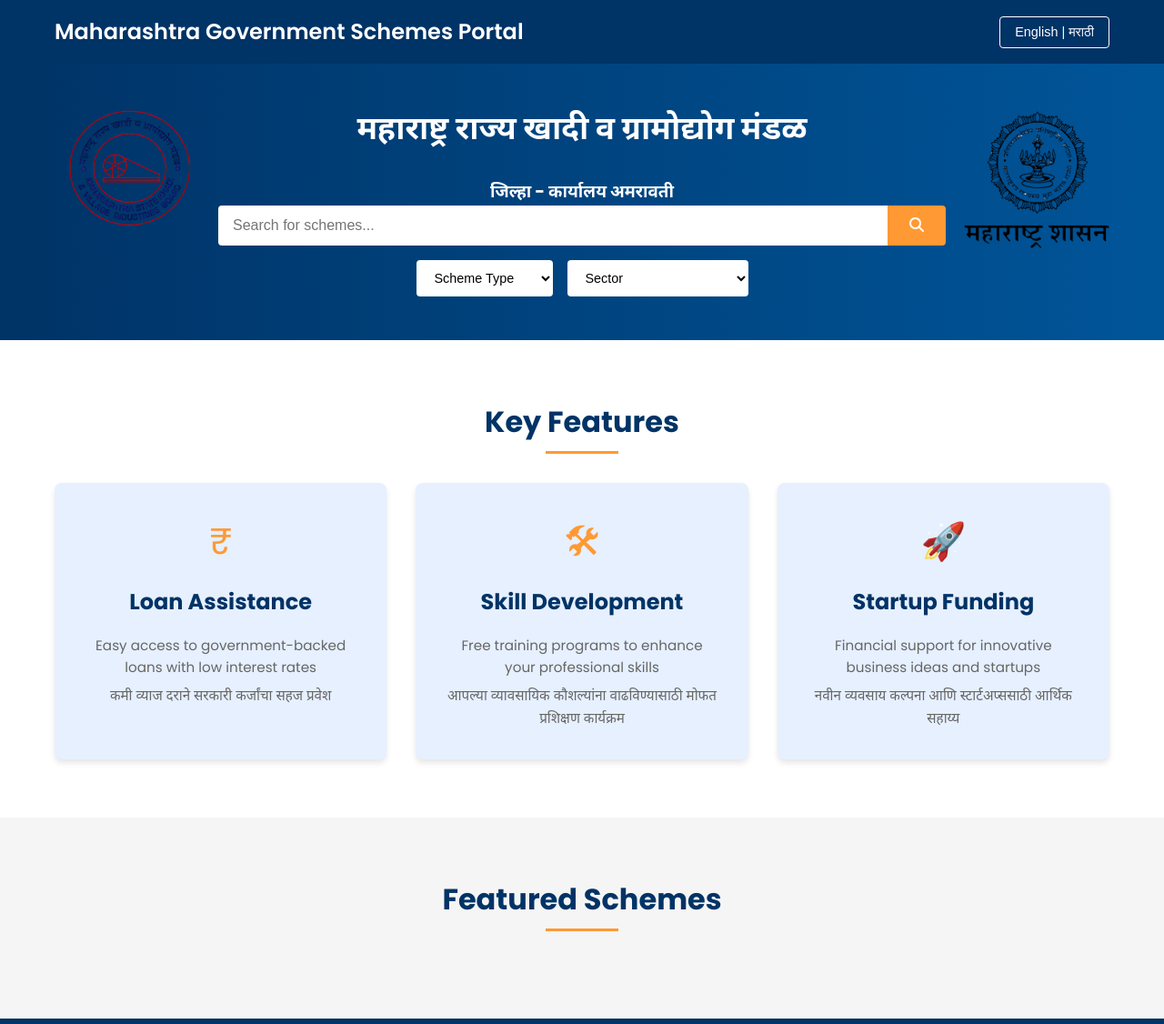
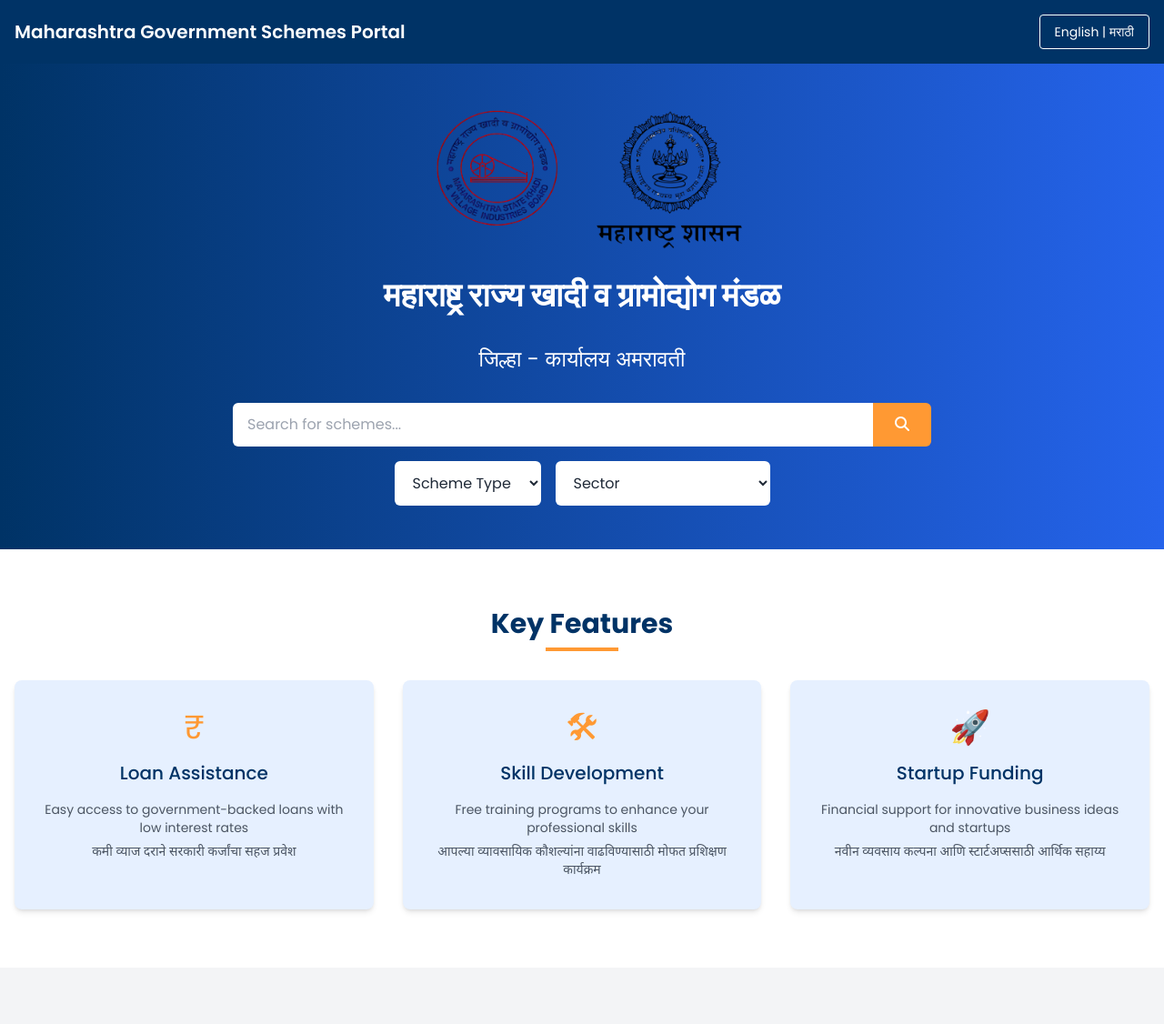
Before and after one commit to Codeayu/MahaPower, a Django app: page / in a window 1280 px wide. Shown: the top 1126 px of the page at 91% size. Run offline with Django 5.2, Linux system fonts and the light colour scheme; data that the repository does not hold is empty; some libraries are stand-ins or nearby versions.

Commit message:
Update index.html

```diff
--- a/core/home/templates/index.html
+++ b/core/home/templates/index.html
@@ -4,45 +4,64 @@
     <meta charset="UTF-8">
     <meta name="viewport" content="width=device-width, initial-scale=1.0">
     <title>Maharashtra Government Schemes Portal</title>
-    <link rel="stylesheet" href="static/styles.css">
+    <!-- Replace regular CSS with Tailwind CDN -->
+    <script src="https://cdn.tailwindcss.com"></script>
     <link href="https://fonts.googleapis.com/css2?family=Poppins:wght@300;400;500;600;700&family=Noto+Sans:wght@400;500;600;700&family=Noto+Sans+Devanagari:wght@400;500;600;700&display=swap" rel="stylesheet">
     <link rel="stylesheet" href="https://cdnjs.cloudflare.com/ajax/libs/font-awesome/6.4.0/css/all.min.css">
+    <script>
+        tailwind.config = {
+            theme: {
+                extend: {
+                    colors: {
+                        saffron: '#FF9933',
+                        navyBlue: '#003366',
+                        lightBlue: '#E6F0FF',
+                    },
+                    fontFamily: {
+                        poppins: ['Poppins', 'sans-serif'],
+                        noto: ['Noto Sans', 'sans-serif'],
+                        devanagari: ['Noto Sans Devanagari', 'sans-serif'],
+                    }
+                }
+            }
+        }
+    </script>
 </head>
-<body>
+<body class="font-poppins text-gray-800 bg-gray-100">
     <!-- Header Section -->
     <header>
-        <nav class="navbar">
-            <div class="container">
+        <nav class="bg-navyBlue text-white py-4">
+            <div class="container mx-auto px-4 max-w-7xl flex justify-between items-center">
                 <div class="logo">
-                    <h1>Maharashtra Government Schemes Portal</h1>
+                    <h1 class="text-xl font-semibold">Maharashtra Government Schemes Portal</h1>
                 </div>
                 <div class="language-toggle">
-                    <button id="langToggle">English | मराठी</button>
+                    <button id="langToggle" class="border border-white bg-transparent text-white py-2 px-4 rounded text-sm hover:bg-white hover:text-navyBlue transition-all">English | मराठी</button>
                 </div>
             </div>
         </nav>
 
-        <div class="hero">
-            <div class="container">
-            <div class="hero-logos">
-                <img src="media/index/logoofministry.png" alt="Ministry Logo" class="ministry-logo" width="160" height="auto" style="float: left; margin-right: 15px;">
-                <img src="media/index/maha.png" alt="Maharashtra Logo" class="maha-logo" width="160" height="auto" style="float: right; margin-left: 15px;">
+        <div class="bg-gradient-to-r from-navyBlue to-blue-600 text-white py-12 text-center">
+            <div class="container mx-auto px-4 max-w-7xl">
+                <div class="flex justify-center mb-6">
+                    <img src="media/index/logoofministry.png" alt="Ministry Logo" class="w-40 h-auto mr-4">
+                    <img src="media/index/maha.png" alt="Maharashtra Logo" class="w-40 h-auto ml-4">
                 </div>
-            <h2 class="tagline">महाराष्ट्र राज्य खादी व ग्रामोद्योग मंडळ</h2>
-            <h3 class="subtitle">जिल्हा - कार्यालय अमरावती</h3>
-            <div class="search-section">
-                <div class="search-bar">
-                <input type="text" placeholder="Search for schemes...">
-                <button class="search-btn"><i class="fas fa-search"></i></button>
+                <h2 class="text-4xl font-bold mb-8 leading-tight">महाराष्ट्र राज्य खादी व ग्रामोद्योग मंडळ</h2>
+                <h3 class="text-2xl mb-8">जिल्हा - कार्यालय अमरावती</h3>
+                <div class="max-w-3xl mx-auto">
+                    <div class="flex mb-4">
+                        <input type="text" placeholder="Search for schemes..." class="flex-1 py-3 px-4 rounded-l-md text-base text-gray-800">
+                        <button class="bg-saffron text-white px-6 rounded-r-md"><i class="fas fa-search"></i></button>
                     </div>
-                <div class="filters">
-                <select class="filter-dropdown">
+                    <div class="flex justify-center gap-4 flex-wrap md:flex-nowrap">
+                        <select class="py-3 px-4 rounded-md bg-white text-gray-800 min-w-[150px]">
                             <option value="">Scheme Type</option>
                             <option value="loan">Loan</option>
                             <option value="skill">Skill</option>
                             <option value="funding">Funding</option>
                         </select>
-                <select class="filter-dropdown">
+                        <select class="py-3 px-4 rounded-md bg-white text-gray-800 min-w-[150px]">
                             <option value="">Sector</option>
                             <option value="agriculture">Agriculture</option>
                             <option value="manufacturing">Manufacturing</option>
@@ -56,48 +75,48 @@
     </header>
 
     <!-- Key Features Section -->
-    <section class="features">
-        <div class="container">
-            <h2 class="section-title">Key Features</h2>
-            <div class="feature-cards">
-                <div class="feature-card">
-                    <div class="feature-icon">₹</div>
-                    <h3>Loan Assistance</h3>
-                    <p class="english">Easy access to government-backed loans with low interest rates</p>
-                    <p class="marathi">कमी व्याज दराने सरकारी कर्जांचा सहज प्रवेश</p>
+    <section class="py-16 bg-white">
+        <div class="container mx-auto px-4 max-w-7xl">
+            <h2 class="text-3xl text-center text-navyBlue mb-8 font-bold relative pb-3 after:content-[''] after:absolute after:bottom-0 after:left-1/2 after:-translate-x-1/2 after:w-20 after:h-1 after:bg-saffron">Key Features</h2>
+            <div class="grid grid-cols-1 md:grid-cols-3 gap-8">
+                <div class="bg-lightBlue p-8 rounded-lg shadow-md text-center transition-transform hover:-translate-y-1">
+                    <div class="text-4xl text-saffron mb-4">₹</div>
+                    <h3 class="text-xl text-navyBlue mb-4 font-medium">Loan Assistance</h3>
+                    <p class="text-gray-600 text-sm">Easy access to government-backed loans with low interest rates</p>
+                    <p class="font-devanagari text-gray-600 text-sm mt-2">कमी व्याज दराने सरकारी कर्जांचा सहज प्रवेश</p>
                 </div>
-                <div class="feature-card">
-                    <div class="feature-icon">🛠</div>
-                    <h3>Skill Development</h3>
-                    <p class="english">Free training programs to enhance your professional skills</p>
-                    <p class="marathi">आपल्या व्यावसायिक कौशल्यांना वाढविण्यासाठी मोफत प्रशिक्षण कार्यक्रम</p>
+                <div class="bg-lightBlue p-8 rounded-lg shadow-md text-center transition-transform hover:-translate-y-1">
+                    <div class="text-4xl text-saffron mb-4">🛠</div>
+                    <h3 class="text-xl text-navyBlue mb-4 font-medium">Skill Development</h3>
+                    <p class="text-gray-600 text-sm">Free training programs to enhance your professional skills</p>
+                    <p class="font-devanagari text-gray-600 text-sm mt-2">आपल्या व्यावसायिक कौशल्यांना वाढविण्यासाठी मोफत प्रशिक्षण कार्यक्रम</p>
                 </div>
-                <div class="feature-card">
-                    <div class="feature-icon">🚀</div>
-                    <h3>Startup Funding</h3>
-                    <p class="english">Financial support for innovative business ideas and startups</p>
-                    <p class="marathi">नवीन व्यवसाय कल्पना आणि स्टार्टअप्ससाठी आर्थिक सहाय्य</p>
+                <div class="bg-lightBlue p-8 rounded-lg shadow-md text-center transition-transform hover:-translate-y-1">
+                    <div class="text-4xl text-saffron mb-4">🚀</div>
+                    <h3 class="text-xl text-navyBlue mb-4 font-medium">Startup Funding</h3>
+                    <p class="text-gray-600 text-sm">Financial support for innovative business ideas and startups</p>
+                    <p class="font-devanagari text-gray-600 text-sm mt-2">नवीन व्यवसाय कल्पना आणि स्टार्टअप्ससाठी आर्थिक सहाय्य</p>
                 </div>
             </div>
         </div>
     </section>
 
     <!-- Scheme Showcase Section -->
-    <section class="schemes">
-        <div class="container">
-            <h2 class="section-title">Featured Schemes</h2>
-            <div class="scheme-grid">
+    <section class="py-16 bg-gray-100">
+        <div class="container mx-auto px-4 max-w-7xl">
+            <h2 class="text-3xl text-center text-navyBlue mb-8 font-bold relative pb-3 after:content-[''] after:absolute after:bottom-0 after:left-1/2 after:-translate-x-1/2 after:w-20 after:h-1 after:bg-saffron">Featured Schemes</h2>
+            <div class="grid grid-cols-1 md:grid-cols-2 lg:grid-cols-3 gap-8">
                 {% for scheme in schemes %}
-                <div class="scheme-card">
-                    <div class="scheme-image">
-                        <img src="{{ scheme.image.url }}" alt="{{ scheme.title }}">
+                <div class="bg-white rounded-lg overflow-hidden shadow-md transition-transform hover:-translate-y-1">
+                    <div class="h-48 overflow-hidden">
+                        <img src="{{ scheme.image.url }}" alt="{{ scheme.title }}" class="w-full h-full object-cover rounded-lg shadow-md">
                     </div>
-                    <div class="scheme-content">
-                        <div class="scheme-badge">{{ scheme.sector }}</div>
-                        <h3 class="scheme-title">{{ scheme.name_en}}</h3>
-                        <p class="scheme-title-marathi">{{ scheme.name_mr }}</p>
-                        <p class="scheme-summary">{{ scheme.summary }}</p>
-                        <a href="{% url 'scheme_detail' scheme.id %}" class="view-details">View Details</a>
+                    <div class="p-6">
+                        <span class="inline-block bg-lightBlue text-navyBlue px-3 py-1 rounded-full text-xs mb-4">{{ scheme.sector }}</span>
+                        <h3 class="text-xl text-navyBlue mb-1 font-medium">{{ scheme.name_en }}</h3>
+                        <p class="font-devanagari text-gray-600 text-lg mb-4">{{ scheme.name_mr }}</p>
+                        <p class="text-gray-800 mb-6 text-sm">{{ scheme.summary }}</p>
+                        <a href="{% url 'scheme_detail' scheme.id %}" class="block w-full bg-saffron text-white text-center py-2 px-4 rounded hover:bg-amber-600 transition-colors">View Details</a>
                     </div>
                 </div>
                 {% endfor %}
@@ -106,26 +125,26 @@
     </section>
 
     <!-- Footer Section -->
-    <footer>
-        <div class="container">
-            <div class="footer-content">
-                <div class="footer-contact">
-                    <h3>Contact Us</h3>
-                    <p><i class="fas fa-envelope"></i> info@maharashtraschemes.gov.in</p>
-                    <p><i class="fas fa-phone"></i> 1800-123-4567</p>
+    <footer class="bg-navyBlue text-white py-12">
+        <div class="container mx-auto px-4 max-w-7xl">
+            <div class="grid grid-cols-1 md:grid-cols-3 gap-8">
+                <div>
+                    <h3 class="text-xl text-saffron mb-6">Contact Us</h3>
+                    <p class="mb-3"><i class="fas fa-envelope text-saffron mr-2"></i> info@maharashtraschemes.gov.in</p>
+                    <p><i class="fas fa-phone text-saffron mr-2"></i> 1800-123-4567</p>
                 </div>
-                <div class="footer-links">
-                    <h3>Quick Links</h3>
-                    <ul>
-                        <li><a href="#">About Us</a></li>
-                        <li><a href="#">Privacy Policy</a></li>
-                        <li><a href="#">Terms of Service</a></li>
-                        <li><a href="#">FAQ</a></li>
+                <div>
+                    <h3 class="text-xl text-saffron mb-6">Quick Links</h3>
+                    <ul class="md:flex md:flex-wrap md:gap-4">
+                        <li class="mb-3 md:mb-0"><a href="#" class="hover:text-saffron transition-colors">About Us</a></li>
+                        <li class="mb-3 md:mb-0"><a href="#" class="hover:text-saffron transition-colors">Privacy Policy</a></li>
+                        <li class="mb-3 md:mb-0"><a href="#" class="hover:text-saffron transition-colors">Terms of Service</a></li>
+                        <li class="mb-3 md:mb-0"><a href="#" class="hover:text-saffron transition-colors">FAQ</a></li>
                     </ul>
                 </div>
-                <div class="footer-logo">
-                    <img src="/placeholder.svg?height=80&width=80" alt="Government of Maharashtra Logo">
-                    <p class="copyright">© 2025 Government of Maharashtra. All Rights Reserved.</p>
+                <div class="text-center">
+                    <img src="/placeholder.svg?height=80&width=80" alt="Government of Maharashtra Logo" class="mx-auto mb-4">
+                    <p class="text-sm text-gray-400">© 2025 Government of Maharashtra. All Rights Reserved.</p>
                 </div>
             </div>
         </div>
```
Lines whose indentation alone changed are shown as unchanged.
